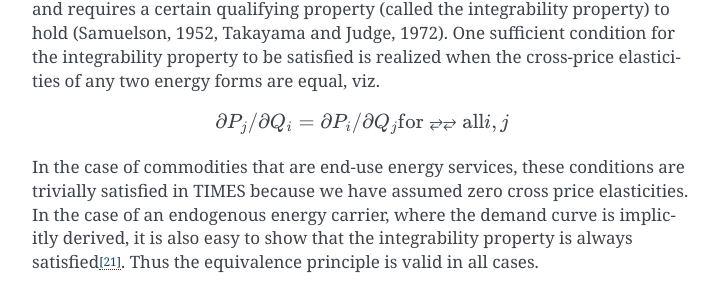
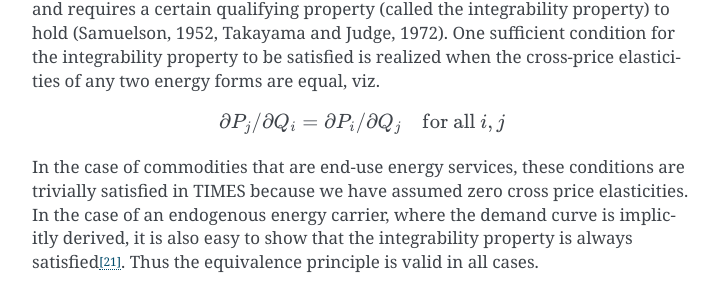
Before and after one commit to experimentarium/times, a Sphinx documentation site: the page built from docs/part-1/03-economic-rationale.md, in a window 1280 px wide and 900 px high, scrolled down 9631 px. Shown: the part 147-441 px from the top of the window, without its empty margins (388-1107 px from the left). Built offline with Sphinx 7.4.7, drawn with Linux system fonts in a browser that asks for light colours.

Commit message:
Update 03-economic-rationale.md
Corrected an equation with some arrows

```diff
--- a/docs/part-1/03-economic-rationale.md
+++ b/docs/part-1/03-economic-rationale.md
@@ -119,7 +119,7 @@ This is a remarkably useful result, as it leads to a method for computing the eq
 
 In the multi-dimensional case, the proof of the above statement is less obvious, and requires a certain qualifying property (called the integrability property) to hold (Samuelson, 1952, Takayama and Judge, 1972). One sufficient condition for the integrability property to be satisfied is realized when the cross-price elasticities of any two energy forms are equal, viz.
 
-$$\partial P_{j}/\partial Q_{i} = \partial P_{i}/\partial Q_{j}\text{for} ⥂ ⥂ \text{all}i,j$$
+$$\partial P_{j}/\partial Q_{i} = \partial P_{i}/\partial Q_{j} \quad \text{for all } i,j$$
 
 In the case of commodities that are end-use energy services, these conditions are trivially satisfied in TIMES because we have assumed zero cross price elasticities. In the case of an endogenous energy carrier, where the demand curve is implicitly derived, it is also easy to show that the integrability property is always satisfied[^21]. Thus the equivalence principle is valid in all cases.
 
```
